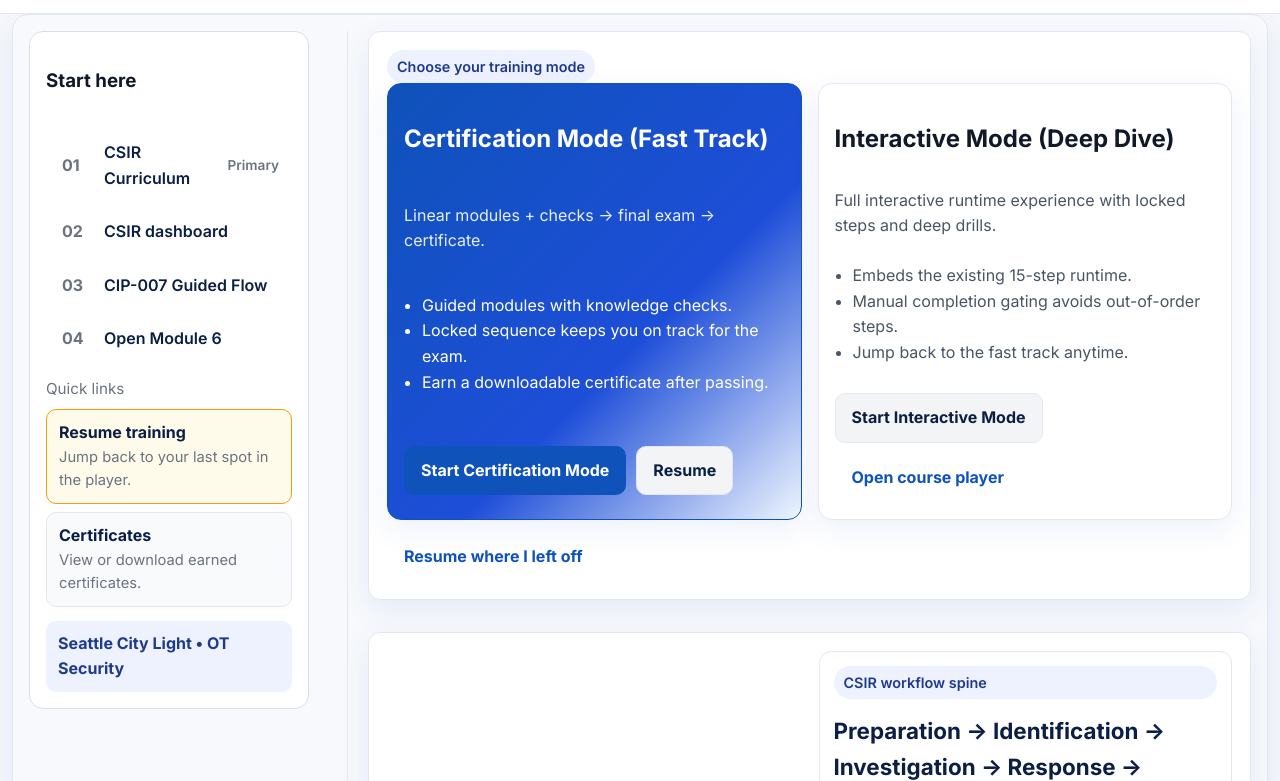
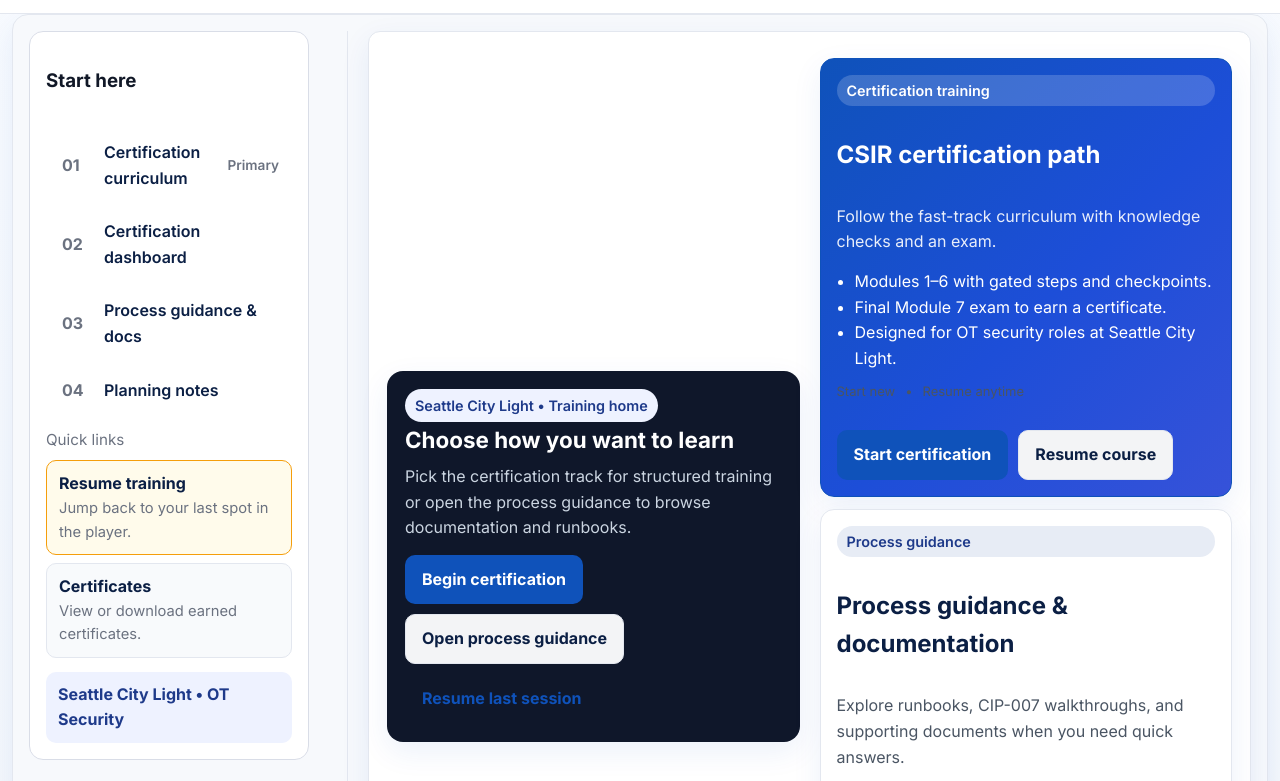
Before and after one commit to mmacri/SCL1, a plain HTML site: page index.html in a window 1280 px wide. Shown: the part 87-868 px from the top of the page. Drawn offline with Linux system fonts and the light colour scheme.

Commit message:
Refresh landing navigation for training and guidance

```diff
--- a/index.html
+++ b/index.html
@@ -6,14 +6,24 @@
   <title>DecisionMaker Training Home</title>
   <link rel="stylesheet" href="css/theme.css">
   <style>
-    .layout-shell { grid-template-columns: 300px 1fr; }
-    .hero-card { display: grid; gap: 18px; grid-template-columns: repeat(auto-fit, minmax(320px, 1fr)); align-items: center; }
-    .mode-card { border: 1px solid var(--border); border-radius: 14px; padding: 16px; background: #f8fafc; box-shadow: var(--shadow); display: grid; gap: 10px; }
-    .mode-card.primary { background: linear-gradient(135deg, #0f52ba 0%, #1d4ed8 60%, #eff6ff 100%); color: #fff; border-color: #0f52ba; }
+    body {
+      background: linear-gradient(180deg, #f8fbff 0%, #eef2f7 100%);
+    }
+    .layout-shell { grid-template-columns: 320px 1fr; }
+    .hero-lead { display: grid; gap: 20px; grid-template-columns: repeat(auto-fit, minmax(320px, 1fr)); align-items: center; }
+    .hero-intro { padding: 18px; border-radius: 16px; background: #0f172a; color: #e2e8f0; box-shadow: var(--shadow); }
+    .hero-intro h1 { color: #fff; margin: 0 0 6px; }
+    .hero-intro .section-sub { color: #cbd5e1; }
+    .path-grid { display: grid; gap: 12px; grid-template-columns: repeat(auto-fit, minmax(260px, 1fr)); margin-top: 8px; }
+    .mode-card { border: 1px solid var(--border); border-radius: 14px; padding: 16px; background: #fff; box-shadow: var(--shadow); display: grid; gap: 10px; }
+    .mode-card.primary { background: linear-gradient(135deg, #0f52ba 0%, #1d4ed8 55%, #3652d9 100%); color: #fff; border-color: #0f52ba; }
     .mode-card.primary h2, .mode-card.primary p, .mode-card.primary li { color: #fff; }
     .mode-card.secondary { background: #fff; }
+    .mode-card.secondary h2 { color: #0b1f44; }
     .mode-card ul { margin: 0; padding-left: 18px; color: var(--muted); }
     .mode-card.primary ul { color: rgba(255,255,255,0.9); }
+    .mode-card .section-sub { margin-bottom: 4px; }
+    .mode-meta { display: flex; gap: 10px; align-items: center; font-size: 13px; color: var(--muted); }
     .quick-actions { display: grid; gap: 12px; grid-template-columns: repeat(auto-fit, minmax(240px, 1fr)); }
     .card-link { border: 1px solid var(--border); border-radius: 12px; padding: 12px; background: #f8fafc; display: grid; gap: 6px; }
     .card-link strong { color: #0b1f44; }
@@ -24,13 +34,14 @@
     <div class="header-inner">
       <div class="brand"><img src="assets/logo.svg" alt="SCL logo">DecisionMaker Training</div>
       <nav class="top-nav">
-        <a href="csir/index.html">CSIR training</a>
-        <a href="cip007/index.html">CIP-007 reference</a>
+        <a href="csir/index.html">Certification track</a>
+        <a href="cip007/index.html">Process guidance</a>
+        <a href="docs/csir_training_upgrade_plan.md">Documentation</a>
         <a href="learn.html">My learning</a>
       </nav>
       <div class="footer-actions">
-        <a class="button ghost" href="csir/player.html?resume=1">Resume CSIR</a>
-        <a class="button" href="csir/player.html">Open course player</a>
+        <a class="button ghost" href="csir/player.html?resume=1">Resume</a>
+        <a class="button" href="csir/player.html">Launch player</a>
       </div>
     </div>
   </header>
@@ -39,10 +50,10 @@
     <aside class="curriculum-nav panel">
       <h3>Start here</h3>
       <ol class="curriculum-list">
-        <li><a href="csir/index.html">CSIR Curriculum <span class="status">Primary</span></a></li>
-        <li><a href="csir/my-learning.html">CSIR dashboard</a></li>
-        <li><a href="cip007/index.html">CIP-007 Guided Flow</a></li>
-        <li><a href="cip007/modules/module6-cip7.html">Open Module 6</a></li>
+        <li><a href="csir/index.html">Certification curriculum <span class="status">Primary</span></a></li>
+        <li><a href="csir/my-learning.html">Certification dashboard</a></li>
+        <li><a href="cip007/index.html">Process guidance &amp; docs</a></li>
+        <li><a href="docs/csir_training_upgrade_plan.md">Planning notes</a></li>
       </ol>
       <div class="progress-stack">
         <div class="small">Quick links</div>
@@ -62,44 +73,64 @@
 
     <section class="main-with-sidebar">
       <section class="panel card" style="margin-bottom:16px;">
-        <div class="pill">Choose your training mode</div>
-        <div class="grid two">
+        <div class="hero-lead">
+          <div class="hero-intro">
+            <div class="pill">Seattle City Light • Training home</div>
+            <h1 class="section-title">Choose how you want to learn</h1>
+            <p class="section-sub">Pick the certification track for structured training or open the process guidance to browse documentation and runbooks.</p>
+            <div class="footer-actions" style="margin-top:10px;">
+              <a class="button" href="csir/player.html?track=csir-cert&m=1&s=1">Begin certification</a>
+              <a class="button secondary" href="cip007/index.html">Open process guidance</a>
+              <a class="button ghost" href="csir/player.html?resume=1">Resume last session</a>
+            </div>
+          </div>
+          <div class="path-grid">
             <div class="mode-card primary">
-            <h2>Certification Mode (Fast Track)</h2>
-            <p class="section-sub" style="color:rgba(255,255,255,0.9);">Linear modules + checks → final exam → certificate.</p>
+              <div class="pill" style="background: rgba(255,255,255,0.18); color:#fff; display:inline-block; padding:4px 10px; border-radius:20px;">Certification training</div>
+              <h2>CSIR certification path</h2>
+              <p class="section-sub" style="color:rgba(255,255,255,0.9);">Follow the fast-track curriculum with knowledge checks and an exam.</p>
               <ul>
-              <li>Guided modules with knowledge checks.</li>
-              <li>Locked sequence keeps you on track for the exam.</li>
-              <li>Earn a downloadable certificate after passing.</li>
+                <li>Modules 1–6 with gated steps and checkpoints.</li>
+                <li>Final Module 7 exam to earn a certificate.</li>
+                <li>Designed for OT security roles at Seattle City Light.</li>
               </ul>
+              <div class="mode-meta">
+                <span>Start new</span>
+                <span>•</span>
+                <span>Resume anytime</span>
+              </div>
               <div class="footer-actions">
-              <a class="button" href="csir/player.html?track=csir-cert&m=1&s=1">Start Certification Mode</a>
-              <a class="button secondary" href="csir/player.html?resume=1">Resume</a>
+                <a class="button" href="csir/player.html?track=csir-cert&m=1&s=1">Start certification</a>
+                <a class="button secondary" href="csir/player.html?resume=1">Resume course</a>
               </div>
             </div>
             <div class="mode-card secondary">
-            <h2>Interactive Mode (Deep Dive)</h2>
-            <p class="section-sub">Full interactive runtime experience with locked steps and deep drills.</p>
+              <div class="pill" style="display:inline-block; padding:4px 10px; border-radius:20px; background:#e7ecf5;">Process guidance</div>
+              <h2>Process guidance &amp; documentation</h2>
+              <p class="section-sub">Explore runbooks, CIP-007 walkthroughs, and supporting documents when you need quick answers.</p>
               <ul>
-              <li>Embeds the existing 15-step runtime.</li>
-              <li>Manual completion gating avoids out-of-order steps.</li>
-              <li>Jump back to the fast track anytime.</li>
+                <li>CIP-007 guided flow for controls and verification.</li>
+                <li>Runtime steps with manual completion to stay in sequence.</li>
+                <li>Linked documentation for process owners and reviewers.</li>
               </ul>
+              <div class="mode-meta">
+                <span>Browse references</span>
+                <span>•</span>
+                <span>Jump into specific modules</span>
+              </div>
               <div class="footer-actions">
-              <a class="button secondary" href="csir/player.html?track=csir-interactive">Start Interactive Mode</a>
-              <a class="button ghost" href="csir/player.html">Open course player</a>
+                <a class="button secondary" href="cip007/index.html">Open guidance</a>
+                <a class="button ghost" href="docs/csir_training_upgrade_plan.md">View documentation</a>
               </div>
             </div>
           </div>
-        <div class="footer-actions" style="margin-top:12px;">
-          <a class="button ghost" href="csir/player.html?resume=1">Resume where I left off</a>
         </div>
       </section>
 
       <div class="hero-card panel card">
         <div>
-          <div class="pill">Seattle City Light • Training home</div>
-          <h1 class="section-title">Guided CSIR training built from the SCL plan</h1>
+          <div class="pill">Certification highlight</div>
+          <h2 class="section-title">Guided CSIR training built from the SCL plan</h2>
           <p class="section-sub">Follow the CSIR curriculum for OT cyber assets with role selection, modules, knowledge checks, and certification.</p>
           <ul class="list">
             <li>Understand purpose, scope, and terminology across the CSIR plan.</li>
```
Lines whose indentation alone changed are shown as unchanged.
